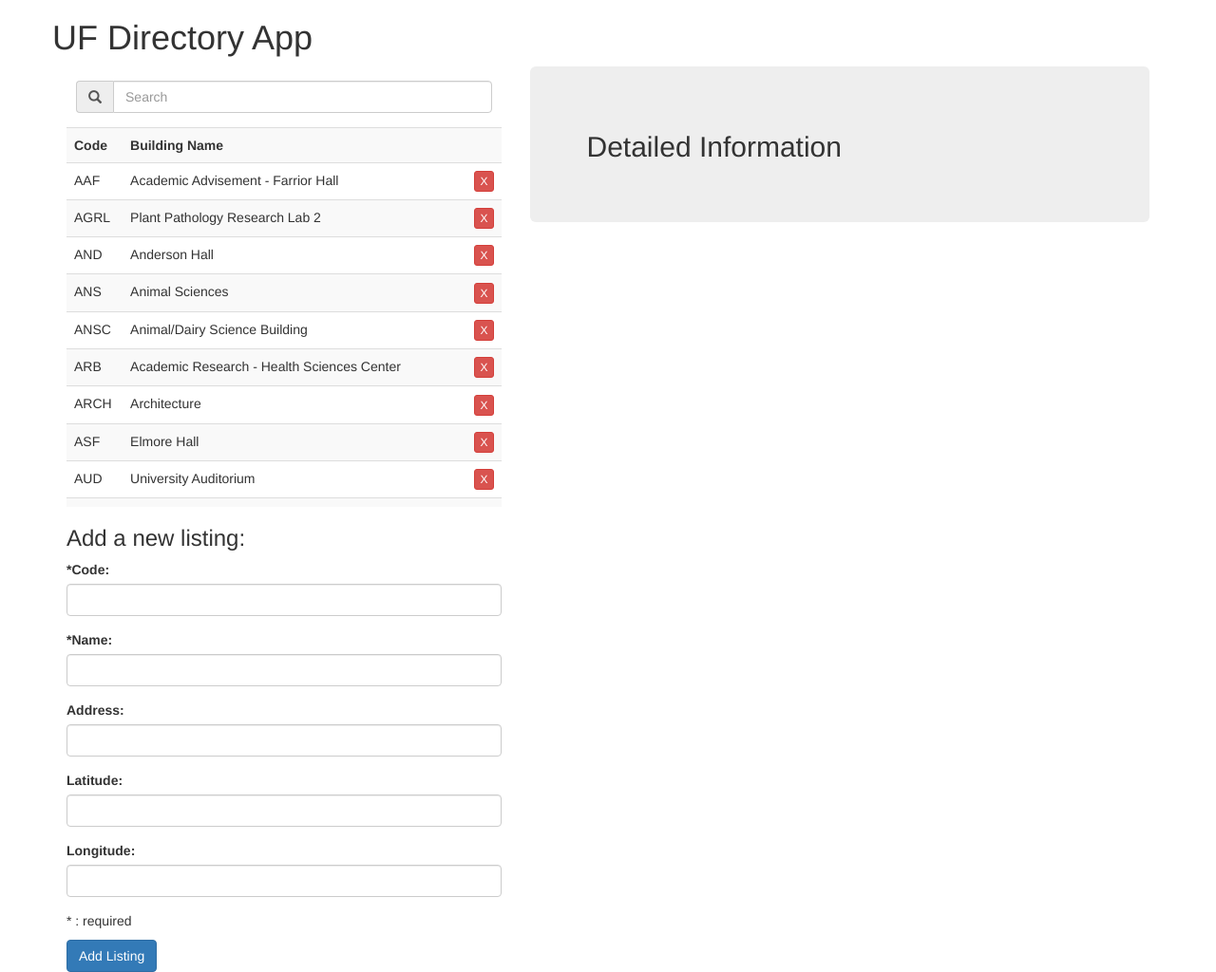
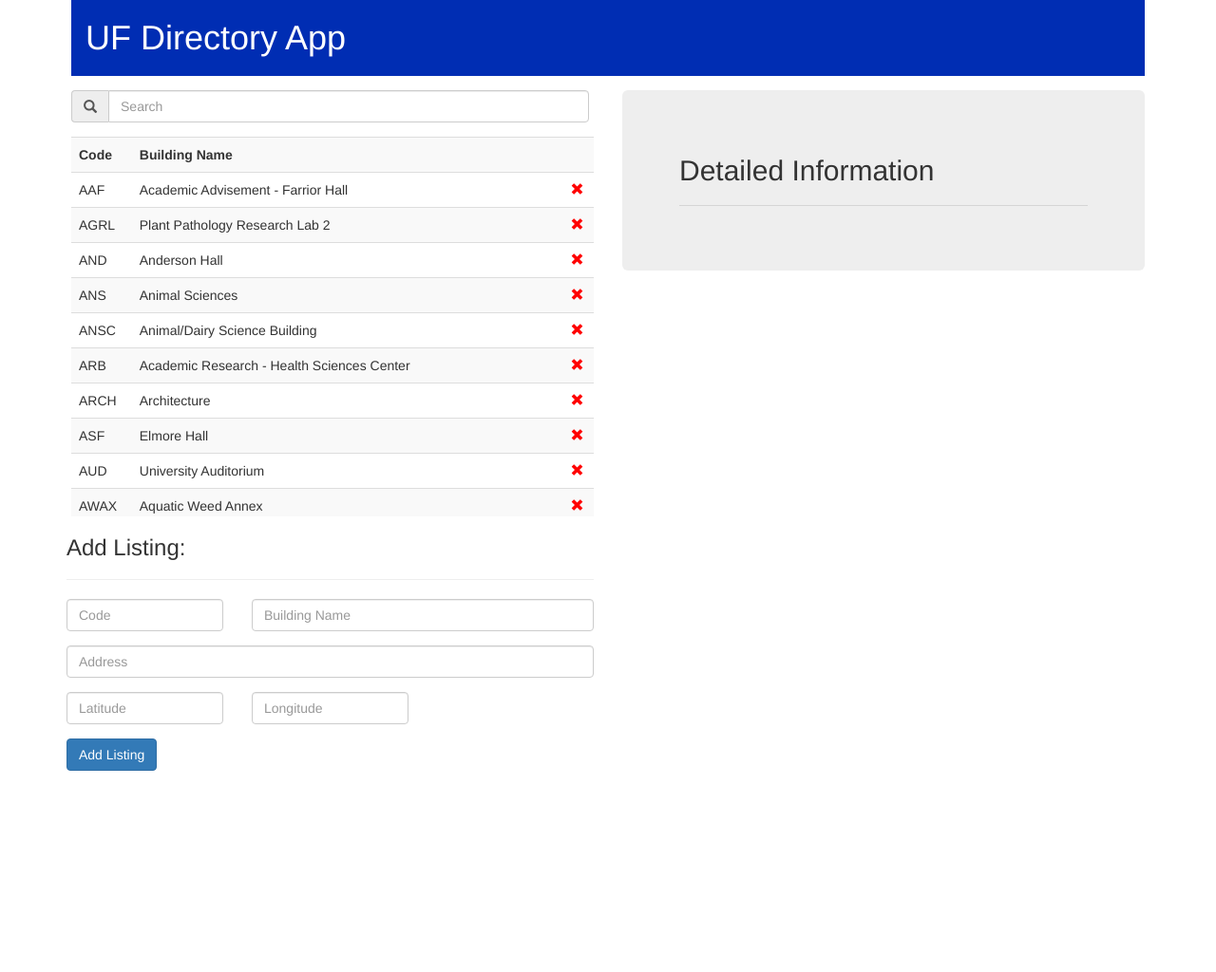
Before and after one commit to p-Mart/CEN3031-Bootcamp-Assignment-2, a plain HTML site: page index.html in a window 1280 px wide. Shown: the whole page at 95% size. After the commit the page ends 812 px from the top, so only its background shows below. Drawn offline with nearby package versions, Linux system fonts and the light colour scheme.

Commit message:
Styled the page a bit more.

```diff
--- a/index.html
+++ b/index.html
@@ -6,11 +6,11 @@
   </head>
   <body ng-app="directoryApp">
     <div class="container">
-      <div class="row">
+      <div class="row" id="page_header">
         <h1>UF Directory App</h1>
       </div>
       <div class="row" ng-controller="ListingsController">
-        <div class="col-md-5">
+        <div class="col-md-6">
           <div class="input-group" id="searchBar">
             <!--
 
@@ -37,7 +37,14 @@
                 <tr class="test" ng-repeat="listing in listings | filter:filter as results" ng-click="showDetails(listings.indexOf(listing))">
                   <td>{{listing.code}}</td>
                   <td>{{listing.name}}</td>
-                  <td><button ng-click="deleteListing(listings.indexOf(listing))" class="btn btn-danger btn-xs">X</button></td>
+                  <td>
+
+                  <a class="RemoveButton" href="#" ng-click="deleteListing(listings.indexOf(listing))">
+                    <span class="glyphicon glyphicon-remove"></span>
+                  </a>
+
+                  </td>
+
                 </tr>
                 <tr class="test" ng-if="results.length === 0">
                   <td>No results found.</td>
@@ -51,42 +58,46 @@
               Write an HTML form that adds new listings to the directory
 
             -->
-        <h3>Add a new listing:</h3>
+        <h3>Add Listing:</h3>
+        <hr class="my-4">
+        <form>
+          <div class="form-group row">
+            <div class="col-md-4">
+            <input class="form-control" id="code" ng-model="code" placeholder="Code">
+            </div>
+
+            <div class="col-md-8">
+            <input class="form-control" id="name" ng-model="name" placeholder="Building Name">
+            </div>
+          </div>
+        </form>
 
         <div class="form-group">
-          <label for="code">*Code:</label>
-          <input class="form-control" id="code" ng-model="code">
+          <input class="form-control" id="address" ng-model="address" placeholder="Address">
         </div>
 
-        <div class="form-group">
-          <label for="name">*Name:</label>
-          <input class="form-control" id="name" ng-model="name">
-        </div>
+        <form>
+          <div class="form-group row">
+          <div class="col-md-4">
+            <input class="form-control" id="latitude" ng-model="latitude" placeholder="Latitude">
+          </div>
 
-        <div class="form-group">
-          <label for="address">Address:</label>
-          <input class="form-control" id="address" ng-model="address">
-        </div>
-
-        <div class="form-group">
-          <label for="latitude">Latitude:</label>
-          <input class="form-control" id="latitude" ng-model="latitude">
-        </div>
-
-        <div class="form-group">
-          <label for="longitude">Longitude:</label>
-          <input class="form-control" id="longitude" ng-model="longitude">
-        </div>
-
-        <p>* : required</p>
+          <div class="col-md-4">
+            <input class="form-control" id="longitude" ng-model="longitude" placeholder="Longitude">
+          </div>
+          </div>
+        </form>
 
         <button type="submit" class="btn btn-primary" ng-click="addListing()">Add Listing</button>
 
+
         </div>
 
-        <div class="col-md-7">
-          <div class="jumbotron">
-            <h2>Detailed Information</h2>
+        <div></div>
+        <div class="col-md-6">
+          <div class="jumbotron" id="detailed_info">
+            <h2 class="display-3">Detailed Information</h2>
+            <hr class="my-4">
             <!--
 
               Include a way to display detailed information about an individual listing:
--- a/listingController.js
+++ b/listingController.js
@@ -28,8 +28,8 @@
     $scope.showDetails = function(index) {
         var element = $scope.listings[index];
         $scope.detailedInfo = {
-          "name" : element.name,
-          "address" : element.address,
+          "name" : "Name: " +element.name,
+          "address" : "Address: " + element.address,
           "latitude" : "Latitude: " + element.coordinates.latitude,
           "longitude" : "Longitude: " + element.coordinates.longitude
         }
--- a/style.css
+++ b/style.css
@@ -1,8 +1,39 @@
 #searchBar {
-  margin: 15px 10px;
+  margin: 15px 5px;
 }
 
 .tableWrapper {
   max-height: 400px;
   overflow: auto;
+  margin-left : 5px;
 }
+
+#page_header{
+  background-color: #002db3;
+  color : #ffffff;
+  padding-left: 15px;
+  padding-bottom: 0px;
+  margin-left: 5px;
+  margin-right : 5px;
+}
+
+#page_header h1{
+  padding-bottom : 10px;
+}
+
+#detailed_info {
+  margin-right : 5px;
+  margin-top: 15px;
+}
+
+#detailed_info p{
+  font-size : 16px;
+}
+
+.RemoveButton{
+  color: red;
+}
+
+.RemoveButton:hover{
+  color: #990000;
+}
```
